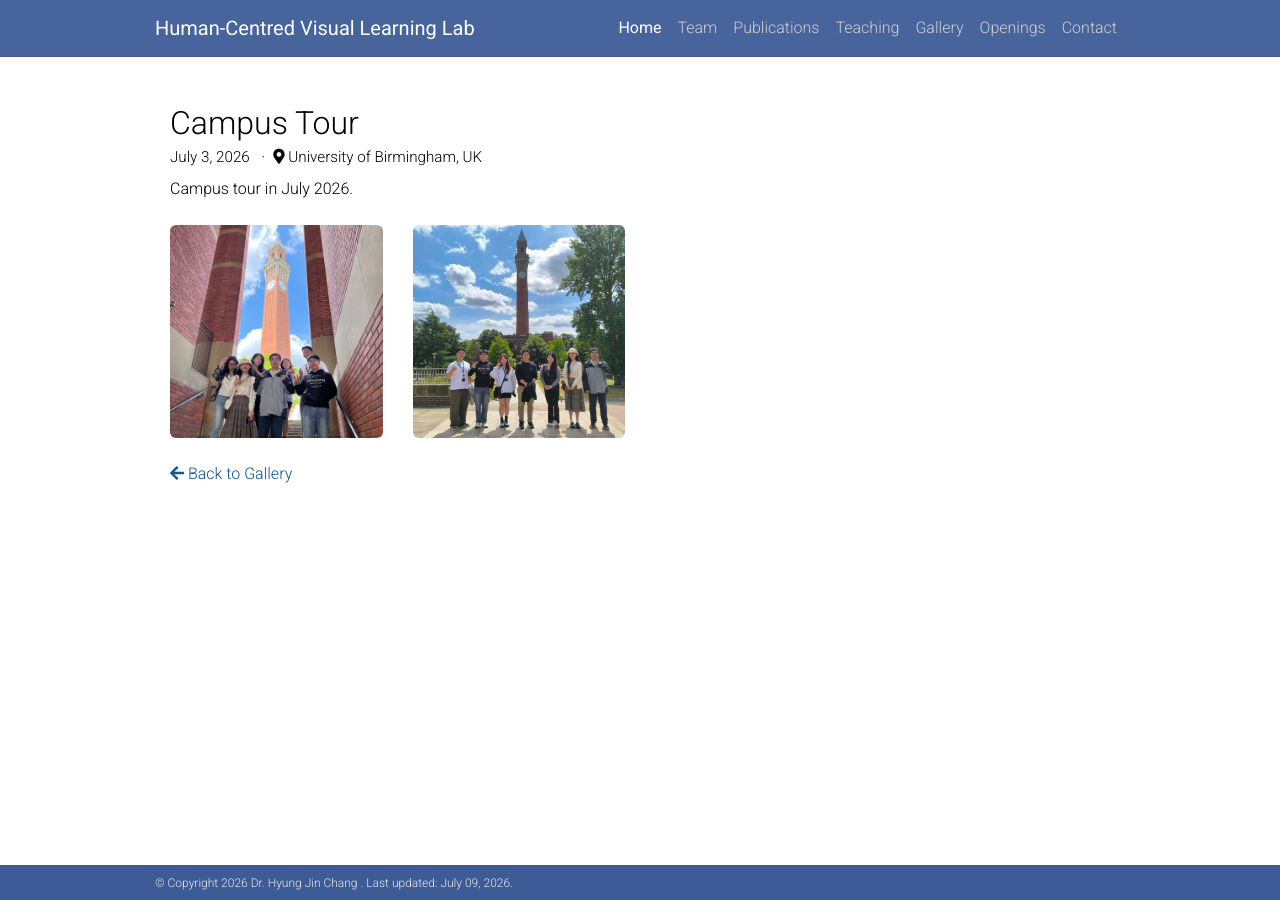
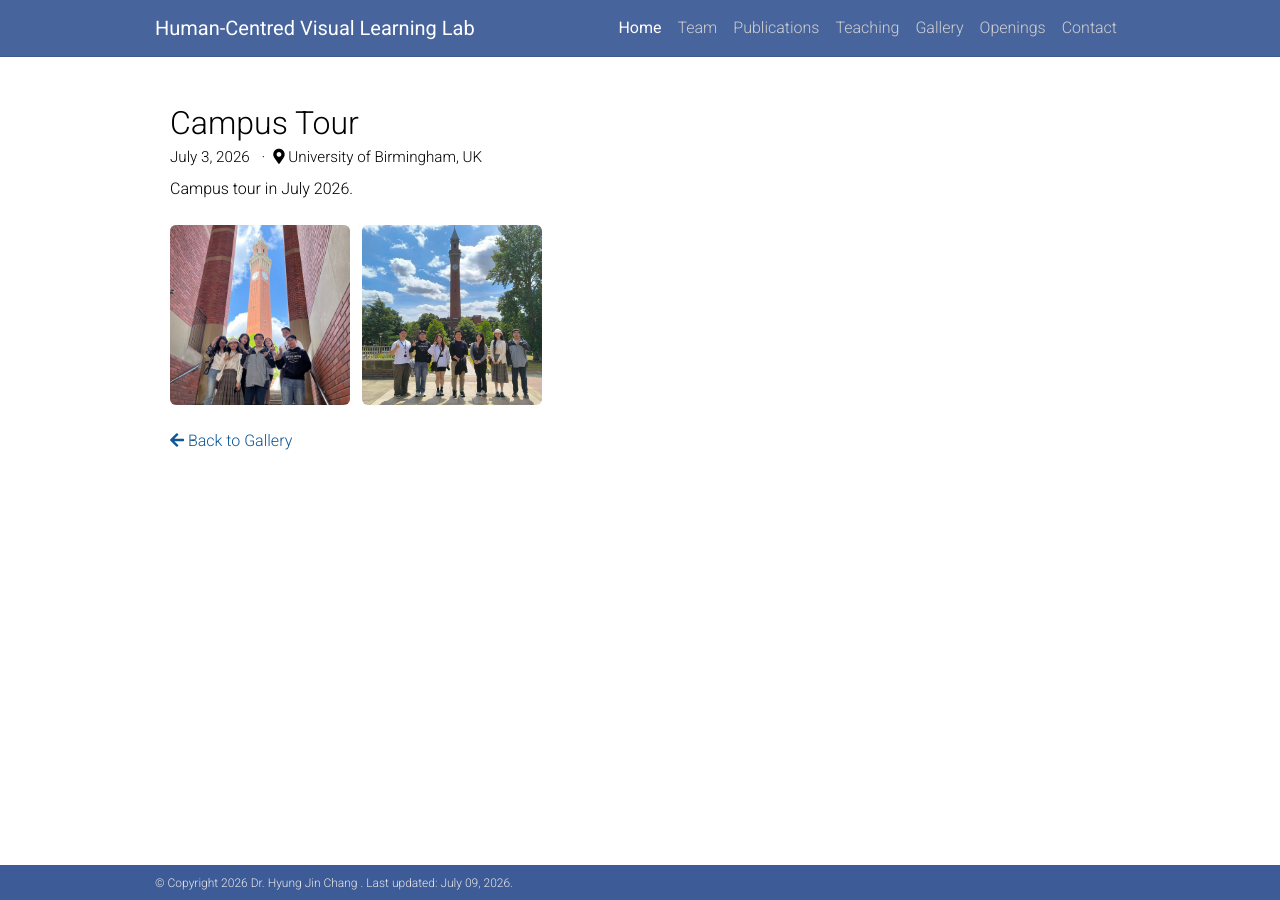
Before and after one commit to cvlab-uob/cvlab-uob.github.io, a Jekyll site: the page built from _gallery/2026-07-01-campus-tour.md, in a window 1280 px wide. Built offline with Jekyll 4.4.1, drawn with Linux system fonts in a browser that asks for light colours; nearby versions of some CDN libraries; comment, search, counter and statistics services are not loaded; a style sheet for code colours, icons or effects is not loaded.

Commit message:
Adjust gallery image display size

```diff
--- a/_layouts/album.html
+++ b/_layouts/album.html
@@ -35,11 +35,11 @@ layout: default
     {{ content }}
 
     {% if page.images %}
-    <div class="row g-2 album-photos">
+    <div class="album-photos">
       {% for img in page.images %}
         {% assign src = img.src | default: img %}
         {% assign caption = img.caption | default: "" %}
-        <div class="col-6 col-sm-4 col-md-3">
+        <div class="album-photo-item">
           <a class="album-photo" href="{{ src | relative_url }}" data-gallery="album" data-glightbox="title: {{ caption | escape }}">
             <img src="{{ src | relative_url }}" alt="{{ caption | escape }}" loading="lazy">
           </a>
--- a/_sass/_base.scss
+++ b/_sass/_base.scss
@@ -699,6 +699,9 @@ html[data-theme='dark'] .gallery-page {
 
   .album-photos {
     margin-top: 1rem;
+    display: grid;
+    grid-template-columns: repeat(auto-fill, minmax(140px, 180px));
+    gap: 0.75rem;
   }
 
   .album-photo {
@@ -735,3 +738,9 @@ html[data-theme='dark'] .gallery-page {
 html[data-theme='dark'] .post.album .album-photo {
   background: #2a2a2e;
 }
+
+.glightbox-container .gslide-image img {
+  max-width: min(92vw, 1100px) !important;
+  max-height: 82vh !important;
+  object-fit: contain;
+}
```
